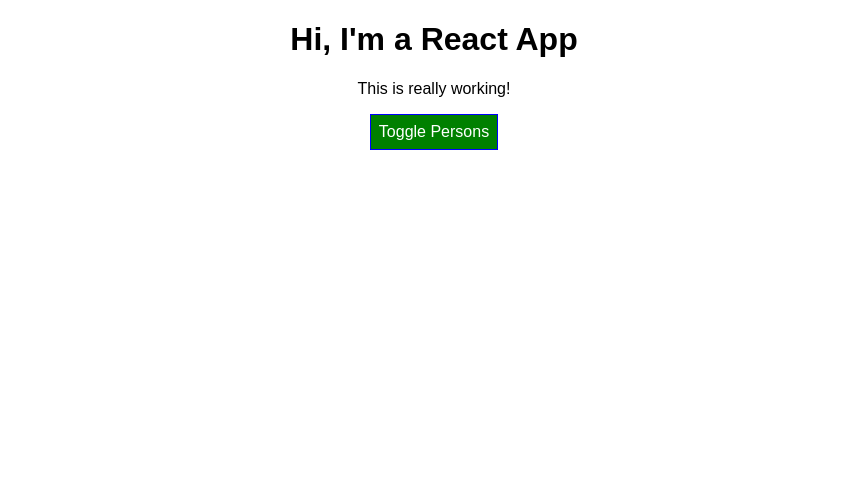
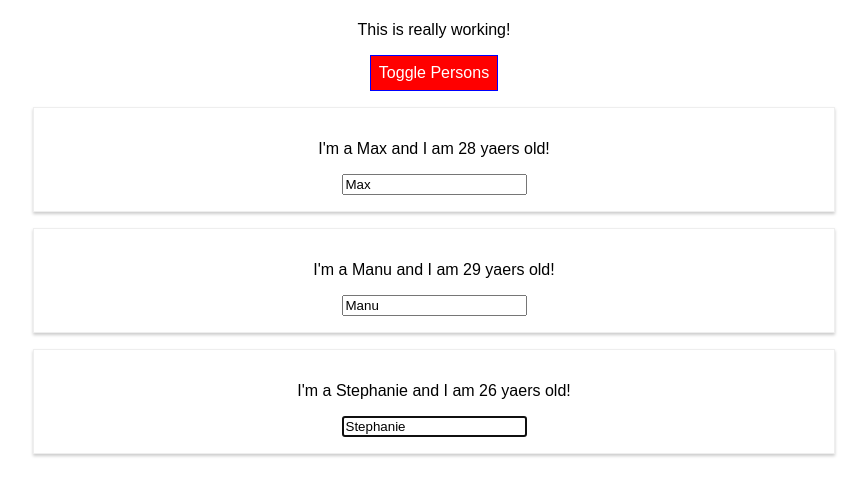
Before and after one commit to jswob/react-complete-guide, a React (Create React App) app: page / in a window 1280 px wide. Shown: the top 496 px of the page, without its empty margins (206-1073 px from the left). Built offline with nearby package versions, Linux system fonts and the light colour scheme.

Commit message:
Use useRef in function based component to refere a button

```diff
--- a/src/components/Cockpit/Cockpit.js
+++ b/src/components/Cockpit/Cockpit.js
@@ -1,8 +1,32 @@
-import React from "react";
+import React, { useEffect, useRef } from "react";
 
 import "./Cockpit.css";
 
 const cockpit = (props) => {
+  const toggleBtnRef = useRef();
+  toggleBtnRef;
+
+  useEffect(() => {
+    console.log(" [Cockpit.js] useEffect");
+
+    // setTimeout(() => {
+    //   alert("Saved data to cloud!");
+    // }, 1000);
+
+    toggleBtnRef.current.click();
+    return () => {
+      console.log(" [Cockpit.js] cleanup work in useEffect");
+    };
+  }, []);
+
+  useEffect(() => {
+    console.log(" [Cockpit.js] 2nd useEffect");
+
+    return () => {
+      console.log(" [Cockpit.js] cleanup work in 2nd useEffect");
+    };
+  });
+
   const btnClass = {
     backgroundColor: "green",
     color: "white",
@@ -26,23 +50,23 @@ const cockpit = (props) => {
 
   let assignedClasses = [];
 
-  if (props.persons.length <= 2) {
+  if (props.personsLength <= 2) {
     assignedClasses.push("red");
   }
 
-  if (props.persons.length <= 1) {
+  if (props.personsLength <= 1) {
     assignedClasses.push("bold");
   }
 
   return (
     <div className="Cockpit">
-      <h1>Hi, I'm a React App</h1>
+      <h1>{props.title}</h1>
       <p className={assignedClasses.join(" ")}>This is really working!</p>
-      <button style={btnClass} onClick={props.clicked}>
+      <button ref={toggleBtnRef} style={btnClass} onClick={props.clicked}>
         Toggle Persons
       </button>
     </div>
   );
 };
 
-export default cockpit;
+export default React.memo(cockpit);
```
